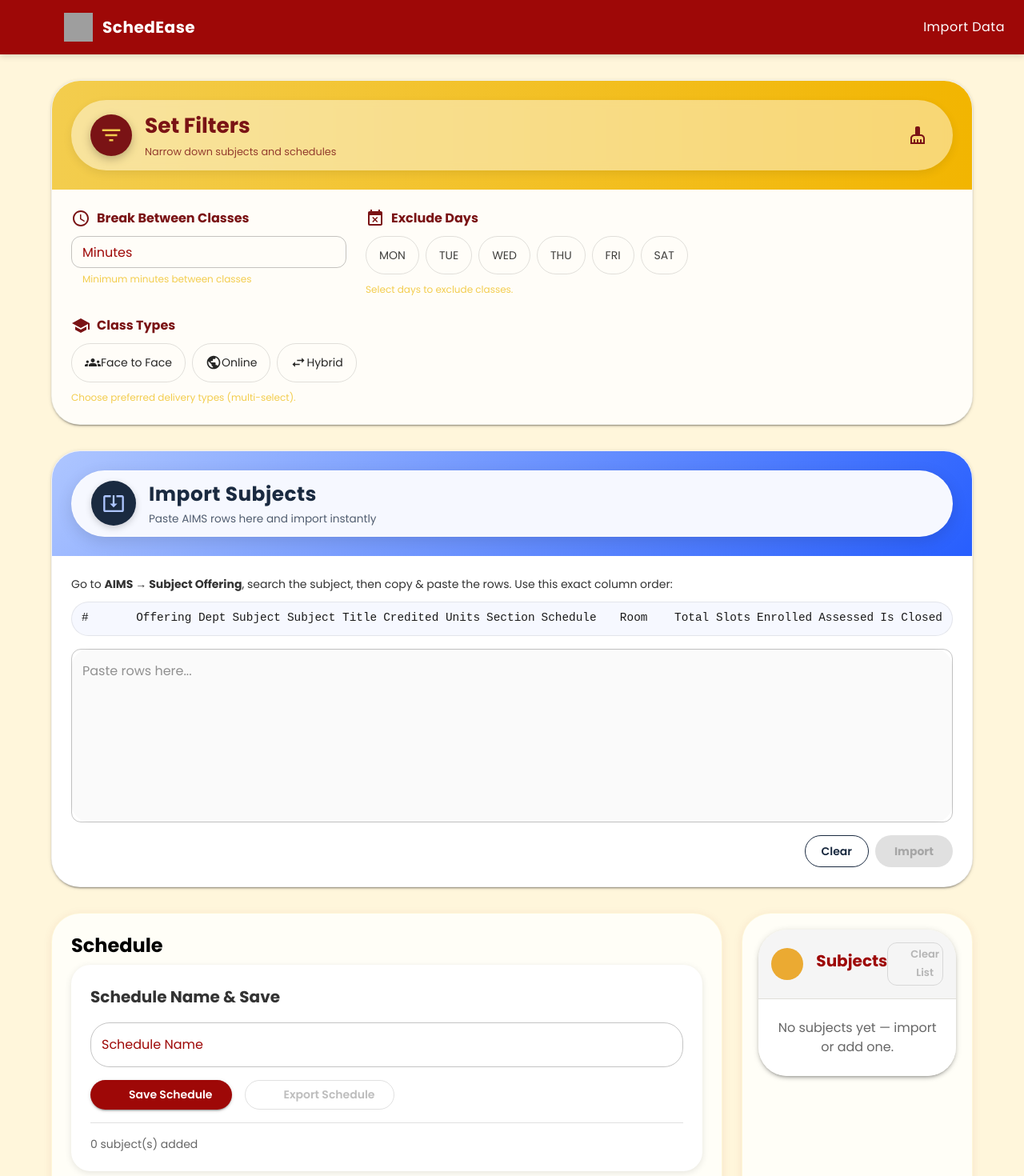
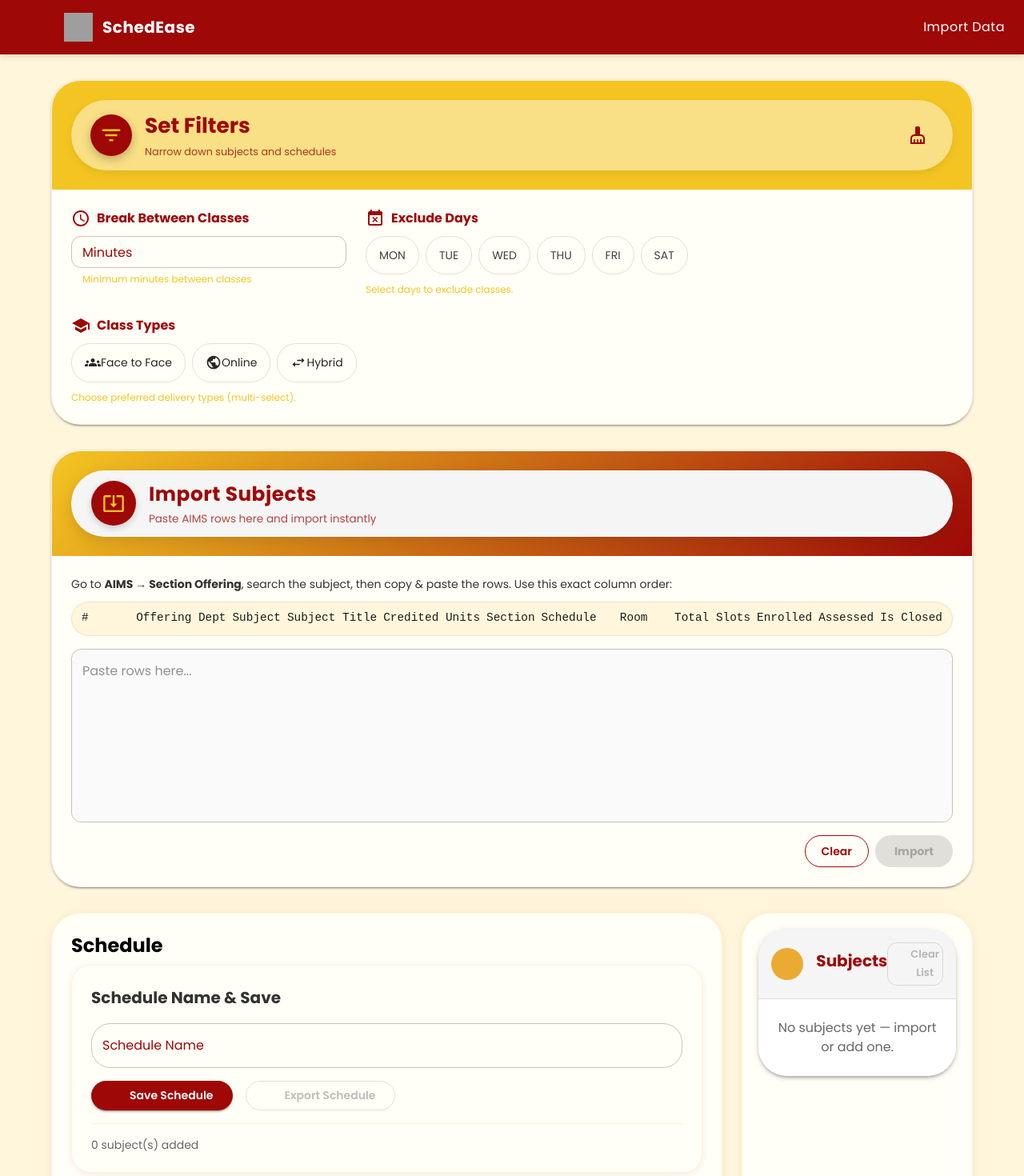
Before and after one commit to zyrrhky/schedease, a React (Create React App) app: page /dashboard in a window 1280 px wide. Shown: the top 1470 px of the page at 80% size. Built offline with nearby package versions, Linux system fonts and the light colour scheme; sample sign-in values are in the browser's storage; grey boxes are pictures that could not be loaded; some icons are missing.

Commit message:
style: updated color styling for schedule, filter, import, and data forms

```diff
--- a/src/components/DataForm.js
+++ b/src/components/DataForm.js
@@ -67,9 +67,30 @@ export default function DataForm({ open = false, initial = null, onClose = () =>
   }
 
   return (
-    <Dialog open={open} onClose={onClose} maxWidth="md" fullWidth>
-      <DialogTitle>{form.data_id ? "Edit Subject" : "Add Subject"}</DialogTitle>
-      <DialogContent dividers>
+    <Dialog
+      open={open}
+      onClose={onClose}
+      maxWidth="md"
+      fullWidth
+      PaperProps={{
+        sx: {
+          borderRadius: 3,
+          boxShadow: "0 4px 16px rgba(158, 8, 7, 0.08)",
+          bgcolor: "#fffef7",
+        }
+      }}
+    >
+      <DialogTitle
+        sx={{
+          fontWeight: 700,
+          color: "#9e0807",
+          fontFamily: "'Poppins', sans-serif",
+          borderBottom: "1px solid rgba(244, 197, 34, 0.2)",
+        }}
+      >
+        {form.data_id ? "Edit Subject" : "Add Subject"}
+      </DialogTitle>
+      <DialogContent dividers sx={{ bgcolor: "#fffef7" }}>
         <Grid container spacing={2}>
           <Grid item xs={12} md={4}>
             <TextField label="Offering Dept" value={form.offering_dept} fullWidth onChange={(e) => change("offering_dept", e.target.value)} />
@@ -114,9 +135,31 @@ export default function DataForm({ open = false, initial = null, onClose = () =>
         </Grid>
       </DialogContent>
 
-      <DialogActions>
-        <Button onClick={onClose}>Cancel</Button>
-        <Button variant="contained" onClick={handleSave}>Save</Button>
+      <DialogActions sx={{ p: 2.5, bgcolor: "#fffef7", borderTop: "1px solid rgba(244, 197, 34, 0.2)" }}>
+        <Button
+          onClick={onClose}
+          sx={{
+            textTransform: "none",
+            fontWeight: 600,
+            color: "#666",
+            fontFamily: "'Poppins', sans-serif",
+          }}
+        >
+          Cancel
+        </Button>
+        <Button
+          variant="contained"
+          onClick={handleSave}
+          sx={{
+            textTransform: "none",
+            fontWeight: 600,
+            backgroundColor: "#9e0807",
+            "&:hover": { backgroundColor: "#7a0606" },
+            fontFamily: "'Poppins', sans-serif",
+          }}
+        >
+          Save
+        </Button>
       </DialogActions>
     </Dialog>
   );
--- a/src/components/ImportData.js
+++ b/src/components/ImportData.js
@@ -12,11 +12,11 @@ import { SystemUpdateAlt as ImportIcon } from "@mui/icons-material";
 import { parsePlain, normalizeRecord } from "../utils/parse";
 
 const COLORS = {
-  navy: "#1A2A40",
-  blueAccent: "#275EFE",
-  softBlue: "#AEC6FF",
-  iceWhite: "#F6F8FF",
-  paper: "#FFFFFF",
+  primary: "#9e0807",
+  primaryAccent: "#9e0807",
+  gold: "#f4c522",
+  lightGray: "#f5f5f5",
+  white: "#ffffff",
 };
 
 export default function ImportData({ onCreateMany, disableImport = false }) {
@@ -55,27 +55,25 @@ export default function ImportData({ onCreateMany, disableImport = false }) {
         borderRadius: 3,
         overflow: "hidden",
         border: "1px solid rgba(0,0,0,0.05)",
-        backgroundColor: COLORS.paper,
+        backgroundColor: COLORS.white,
       }}
       elevation={2}
     >
       {/* TOP CAPSULE HEADER - capsule now full-width */}
       <Box
         sx={{
-          background: `linear-gradient(135deg, ${COLORS.softBlue} 0%, ${COLORS.blueAccent} 100%)`,
+          background: `linear-gradient(135deg, ${COLORS.gold} 0%, ${COLORS.primary} 100%)`,
           p: { xs: 2, md: 3 },
           pb: 4.5,
         }}
       >
         <Box
           sx={{
-            // Make the white capsule stretch to available width,
-            // while keeping comfortable horizontal padding inside the gradient area.
             width: "100%",
             boxSizing: "border-box",
             display: "flex",
             alignItems: "center",
-            background: COLORS.iceWhite,
+            background: COLORS.lightGray,
             borderRadius: 40,
             px: { xs: 2, md: 3 },
             py: 1.25,
@@ -86,13 +84,13 @@ export default function ImportData({ onCreateMany, disableImport = false }) {
           <Box sx={{ display: "flex", alignItems: "center", gap: 2 }}>
             <Avatar
               sx={{
-                bgcolor: COLORS.navy,
+                bgcolor: COLORS.primary,
                 width: 56,
                 height: 56,
                 boxShadow: "0 3px 8px rgba(0,0,0,0.18)",
               }}
             >
-              <ImportIcon sx={{ color: COLORS.softBlue, fontSize: 28 }} />
+              <ImportIcon sx={{ color: COLORS.gold, fontSize: 28 }} />
             </Avatar>
 
             <Box>
@@ -100,7 +98,7 @@ export default function ImportData({ onCreateMany, disableImport = false }) {
                 sx={{
                   fontWeight: 900,
                   fontSize: "1.55rem",
-                  color: COLORS.navy,
+                  color: COLORS.primary,
                   letterSpacing: "0.5px",
                 }}
               >
@@ -110,7 +108,7 @@ export default function ImportData({ onCreateMany, disableImport = false }) {
               <Typography
                 variant="caption"
                 sx={{
-                  color: COLORS.navy,
+                  color: COLORS.primary,
                   opacity: 0.75,
                   fontSize: "0.85rem",
                 }}
@@ -120,22 +118,21 @@ export default function ImportData({ onCreateMany, disableImport = false }) {
             </Box>
           </Box>
 
-          {/* optional right-side space or controls — kept empty to match your screenshot */}
           <Box sx={{ flex: 1 }} />
         </Box>
       </Box>
 
       {/* BODY */}
-      <Box sx={{ p: { xs: 2, md: 3 }, backgroundColor: COLORS.paper }}>
+      <Box sx={{ p: { xs: 2, md: 3 }, backgroundColor: "#fffef7" }}>
         <Stack spacing={2}>
           <Box>
             <Typography variant="body2" sx={{ color: "#333", mb: 1.25, lineHeight: 1.6 }}>
-              Go to <b>AIMS → Subject Offering</b>, search the subject, then copy & paste the rows. Use this exact column order:
+              Go to <b>AIMS → Section Offering</b>, search the subject, then copy & paste the rows. Use this exact column order:
             </Typography>
 
             <Box
               sx={{
-                backgroundColor: COLORS.iceWhite,
+                backgroundColor: "#fff6db",
                 borderRadius: 2,
                 border: "1px solid rgba(0,0,0,0.08)",
                 py: 1.2,
@@ -152,7 +149,13 @@ export default function ImportData({ onCreateMany, disableImport = false }) {
               }}
             >
               {headers.map((h, i) => (
-                <Box key={i} sx={{ flex: i === 3 ? "1.4" : i === 6 ? "1.5" : "1", textAlign: "left" }}>
+                <Box
+                  key={i}
+                  sx={{
+                    flex: i === 3 ? "1.4" : i === 6 ? "1.5" : "1",
+                    textAlign: "left",
+                  }}
+                >
                   {h}
                 </Box>
               ))}
@@ -179,8 +182,8 @@ export default function ImportData({ onCreateMany, disableImport = false }) {
               variant="outlined"
               onClick={handleClear}
               sx={{
-                borderColor: COLORS.navy,
-                color: COLORS.navy,
+                borderColor: COLORS.primary,
+                color: COLORS.primary,
                 textTransform: "none",
                 fontWeight: 600,
                 borderRadius: 2,
@@ -195,8 +198,8 @@ export default function ImportData({ onCreateMany, disableImport = false }) {
               disabled={disabled}
               onClick={handleImport}
               sx={{
-                bgcolor: COLORS.navy,
-                "&:hover": { bgcolor: "#122033" },
+                bgcolor: COLORS.primary,
+                "&:hover": { bgcolor: "#7a0506" },
                 px: 3,
                 py: 1,
                 textTransform: "none",
--- a/src/components/Schedule.js
+++ b/src/components/Schedule.js
@@ -467,9 +467,10 @@ export default function Schedule({
       <Paper
         sx={{
           p: 3,
-          backgroundColor: "#ffffff",
+          backgroundColor: "#fffef7",
           borderRadius: 2,
-          boxShadow: "0 2px 8px rgba(0,0,0,0.1)",
+          boxShadow: "0 2px 8px rgba(158, 8, 7, 0.08)",
+          border: "1px solid rgba(244, 197, 34, 0.15)",
         }}
       >
         <Typography variant="h6" sx={{ mb: 2, fontWeight: 700, color: "#333" }}>
@@ -526,7 +527,7 @@ export default function Schedule({
         </Stack>
 
         {/* Status Indicator */}
-        <Box sx={{ mt: 2, pt: 2, borderTop: "1px solid #e0e0e0" }}>
+        <Box sx={{ mt: 2, pt: 2, borderTop: "1px solid rgba(244, 197, 34, 0.2)" }}>
           <Typography
             variant="body2"
             sx={{
@@ -549,9 +550,10 @@ export default function Schedule({
         ref={schedulePaperRef}
         sx={{
           p: 2,
-          backgroundColor: "#ffffff",
+          backgroundColor: "#fffef7",
           borderRadius: 2,
-          boxShadow: "0 2px 8px rgba(0,0,0,0.1)",
+          boxShadow: "0 2px 8px rgba(158, 8, 7, 0.08)",
+          border: "1px solid rgba(244, 197, 34, 0.15)",
           flex: 1,
           overflow: "auto",
         }}
@@ -738,7 +740,7 @@ export default function Schedule({
                             key={dayIndex}
                             rowSpan={rowSpan}
                             sx={{
-                              backgroundColor: "#ebaa32",
+                              backgroundColor: "#f4c522",
                               borderRight: "1px solid #d29119",
                               borderBottom: "1px solid #d29119",
                               p: 1,
--- a/src/components/SetFilter.js
+++ b/src/components/SetFilter.js
@@ -24,10 +24,10 @@ import {
 } from "@mui/icons-material";
 
 const CIT = {
-  gold: "#F2B501",
-  goldLight: "#F3CD4E",
-  maroon: "#7A1315",
-  paper: "#FFFDF8",
+  gold: "#f4c522",
+  goldLight: "#f4c522",
+  maroon: "#9e0807",
+  paper: "#ffffff",
 };
 
 export default function SetFilter({
@@ -73,7 +73,6 @@ export default function SetFilter({
         border: "1px solid rgba(0,0,0,0.05)",
       }}
     >
-      {/* 🔶 TOP SECTION — Gold background (NOT white) */}
       <Box
         sx={{
           background: `linear-gradient(90deg, ${CIT.goldLight} 0%, ${CIT.gold} 100%)`,
@@ -146,8 +145,7 @@ export default function SetFilter({
         </Box>
       </Box>
 
-      {/* 🔶 LOWER SECTION — White content area */}
-      <Box sx={{ p: { xs: 2, md: 3 }, background: CIT.paper }}>
+      <Box sx={{ p: { xs: 2, md: 3 }, background: "#fffef7" }}>
         <Grid container spacing={3}>
           <Grid item xs={12} md={6}>
             <Stack spacing={1.25}>
```
